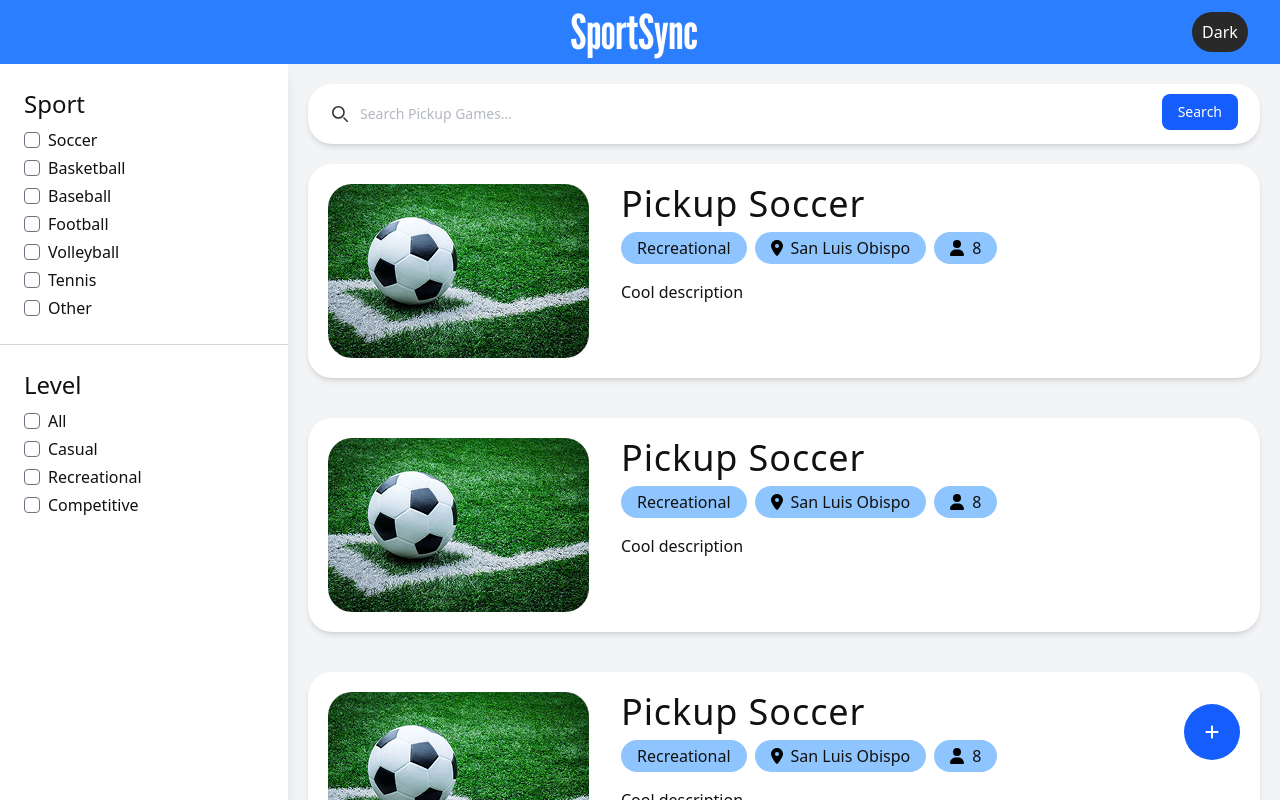
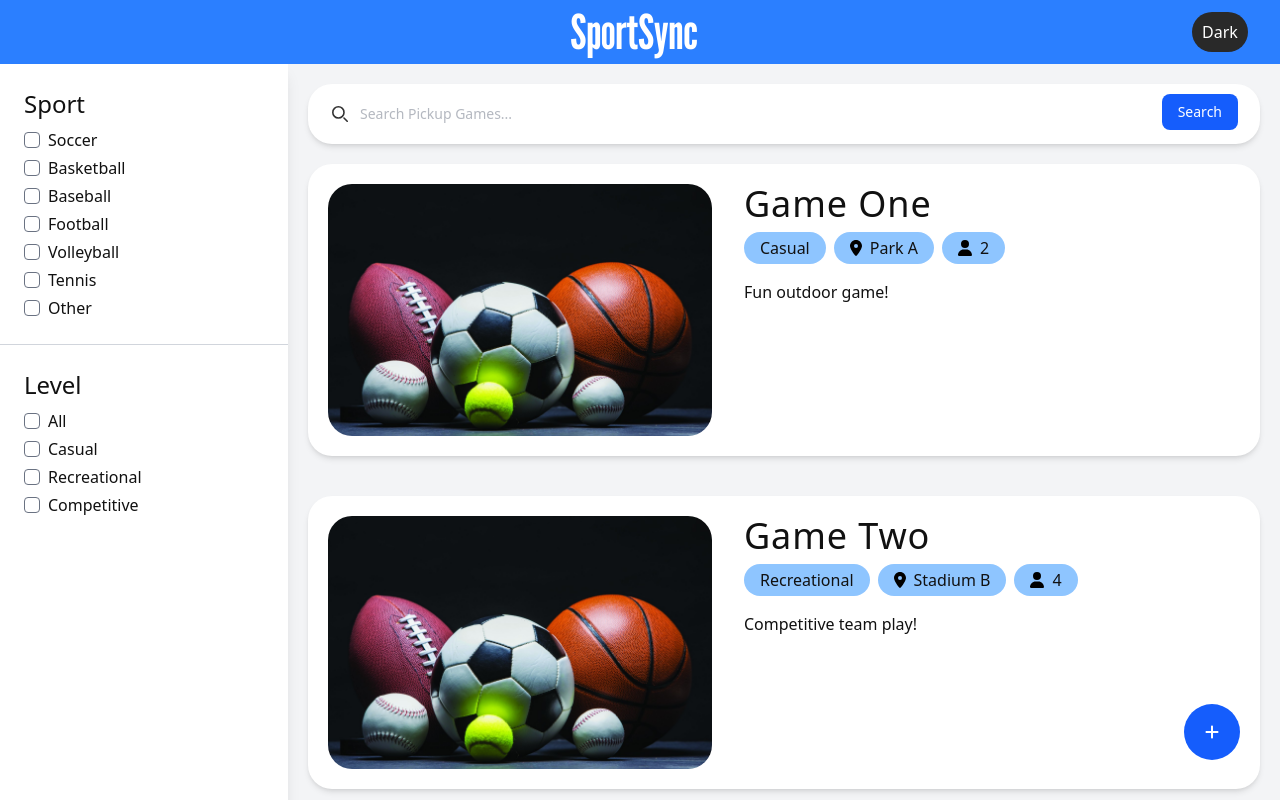
Before and after one commit to KallosP/csc437-asmts-project, a React (Vite) app in the folder packages/project-frontend/: page /search in a window 1280 px wide. Built offline with nearby package versions, Linux system fonts and the light colour scheme.

Commit message:
modified code to support mock user flow (no saved data

```diff
--- a/packages/project-frontend/src/App.jsx
+++ b/packages/project-frontend/src/App.jsx
@@ -7,6 +7,7 @@ import GamePage from './pages/GamePage'
 import { useState } from 'react'
 import { BrowserRouter as Router, Route, Routes } from 'react-router-dom'
 
+// TODO: make login page
 function App() {
 	const [openLeftSidebar, setOpenLeftSidebar] = useState(false)
 	const [darkMode, setDarkMode] = useState(false)
--- a/packages/project-frontend/src/components/GameCard.jsx
+++ b/packages/project-frontend/src/components/GameCard.jsx
@@ -10,7 +10,7 @@ export default function GameCard(props) {
 
 	const handleClick = () => {
 		console.log('Game clicked')
-		navigate('/view-game', { state: tags })
+		navigate('/view-game', { state: {tags, ...props}  })
 	}
 
 	const tags = [
@@ -26,9 +26,9 @@ export default function GameCard(props) {
 			<div className="lg:flex gap-8">
 				<div className="md:shrink-0">
 					<img
-						className="w-full lg:rounded-3xl object-cover "
+						className="w-sm lg:rounded-3xl object-cover "
 						src={props.img}
-						alt="Soccer ball on field"
+						alt="sport ball"
 					/>
 				</div>
 				<div className="lg:p-0 p-8 overflow-hidden">
--- a/packages/project-frontend/src/pages/AddGamePage.jsx
+++ b/packages/project-frontend/src/pages/AddGamePage.jsx
@@ -1,21 +1,37 @@
 import { useState } from 'react'
 import { useNavigate } from 'react-router-dom'
+import SoccerBall from '../assets/soccer-ball.png'
+import BasketballBall from '../assets/basketball-ball.jpg'
+import GenericSport from '../assets/generic-sport.jpg'
 
+// TODO: add all sports/images
 export default function AddGamePage() {
 	const [title, setTitle] = useState('')
 	const [location, setLocation] = useState('')
 	const [description, setDescription] = useState('')
 	const [sport, setSport] = useState('')
 	const [level, setLevel] = useState('Casual')
+	const [img, setImg] = useState(GenericSport)
 
 	const navigate = useNavigate()
 
 	const handleSubmit = (e) => {
 		e.preventDefault()
-		const gameData = { title, location, description, sport, level }
+		// FIXME: change how/where players is created/added to gameData
+		const players = ['John Doe', 'Jane Doe']
+		const gameData = { title, location, description, sport, level, img, players }
 		console.log('Game Added:', gameData)
 		// TODO: send gameData to backend
-        navigate('/search')
+        navigate('/search', { state: gameData })
+	}
+
+	const handleSportSelection = (selectedSport) => {
+		setSport(selectedSport)
+		if (selectedSport === 'soccer') setImg(SoccerBall)
+		else if (selectedSport === 'basketball') setImg(BasketballBall)
+		else if (selectedSport === 'tennis') setImg(BasketballBall)
+		else if (selectedSport === 'volleyball') setImg(BasketballBall)
+		else setImg(GenericSport)
 	}
 
 	return (
@@ -73,7 +89,7 @@ export default function AddGamePage() {
 					<label className="block text-gray-700 dark:text-gray-200 mb-1">Sport</label>
 					<select
 						value={sport}
-						onChange={(e) => setSport(e.target.value)}
+						onChange={(e) => handleSportSelection(e.target.value)}
 						className="w-full bg-gray-200 px-3 placeholder:text-hint-text py-2 border-2 border-input-border rounded-lg focus:outline-none focus:ring-2 focus:ring-input-border-ring dark:focus:ring-dark-input-border-ring dark:border-dark-input-border "
 						required>
 						<option value="" disabled>
--- a/packages/project-frontend/src/pages/GamePage.jsx
+++ b/packages/project-frontend/src/pages/GamePage.jsx
@@ -1,26 +1,27 @@
-import SoccerBall from '../assets/soccer-ball.png'
+import GenericSport from '../assets/generic-sport.jpg'
 import { useLocation } from 'react-router-dom'
 import Tag from '../components/Tag'
 import CommentSection from '../components/CommentSection'
 
-export default function GamePage(props) {
+export default function GamePage() {
 	const location = useLocation()
-	const tags = location.state || []
+	const {tags, ...props} = location.state || []
+	console.log("TEST",props)
 	return (
 		<div className="flex self-center justify-center items-center w-full py-4 lg:px-16">
 			<div className="flex flex-4 flex-col self-center justify-center items-center w-full p-4">
 				{/* Top Section - Game Info */}
 				<div className="flex flex-col rounded-lg overflow-hidden w-full h-full bg-elevated-background dark:bg-dark-elevated-background">
-					<img src={props.img || SoccerBall} className="w-full h-[14em] object-cover" />
+					<img src={props.img || GenericSport} className="w-full h-[14em] object-cover" />
 					{/* Game Info */}
 					<div className="flex flex-col p-4">
 						{/* Header */}
 						<div className="flex flex-col items-start lg:flex-row justify-between lg:items-center">
 							{/* Title */}
-							<h1 className="text-4xl mb-2 lg:mb-0 font-semibold text-normal-text dark:text-dark-normal-text">{props.title || 'No Title'}</h1>
+							<h1 className="text-4xl mb-2 lg:mb-0 font-semibold text-normal-text dark:text-dark-normal-text">{props.name || 'No Title'}</h1>
 							<div className="flex flex-wrap gap-2">
 								{tags.map((tag, index) => (
-									<Tag index={index} title={tag.title} icon={tag.icon} />
+									<Tag key={index} title={tag.title} icon={tag.icon} />
 								))}
 							</div>
 						</div>
@@ -36,14 +37,14 @@ export default function GamePage(props) {
 							</div>
 							{/* Attendees */}
 							<div className="flex-1 lg:text-center lg:border-l border-divider dark:border-dark-divider">
-								<h2 className="text-3xl text-normal-text dark:text-dark-normal-text">Attendees</h2>
+								<h2 className="text-3xl text-normal-text dark:text-dark-normal-text">Players</h2>
 								<hr className="w-full mt-2 border-divider dark:border-dark-divider"></hr>
 								<ul>
-									{props.attendees === undefined ? (
-										<li className="mt-2 text-normal-text dark:text-dark-normal-text">No attendees</li>
+									{!props.players.length ? (
+										<li className="mt-2 text-normal-text dark:text-dark-normal-text">No players</li>
 									) : (
-										props.attendees.map((attendee, index) => (
-											<li key={index} className="mt-2 text-normal-text dark:text-dark-normal-text text-wrap break-words">{attendee}</li>
+										props.players.map((player, index) => (
+											<li key={index} className="mt-2 text-normal-text dark:text-dark-normal-text text-wrap break-words">{player}</li>
 										))
 									)}
 								</ul>
--- a/packages/project-frontend/src/pages/SearchPage.jsx
+++ b/packages/project-frontend/src/pages/SearchPage.jsx
@@ -1,42 +1,93 @@
-import React from 'react'
+import React, { useEffect } from 'react'
 import GameCard from '../components/GameCard'
-import SoccerBall from '../assets/soccer-ball.png'
 import SearchBar from '../components/SearchBar'
 import LeftSidebar from '../components/LeftSidebar'
 import { FontAwesomeIcon } from '@fortawesome/react-fontawesome'
 import { faPlus } from '@fortawesome/free-solid-svg-icons'
-import { useNavigate } from 'react-router-dom'
+import { useNavigate, useLocation } from 'react-router-dom'
+import GenericSport from '../assets/generic-sport.jpg'
 
-export default function SearchPage({openLeftSidebar}) {
+// TODO: figure out player count
+export default function SearchPage({ openLeftSidebar }) {
 	const navigate = useNavigate()
+	const location = useLocation()
+
+	const [games, setGames] = React.useState([
+		{
+			id: 1,
+			img: GenericSport,
+			title: 'Game One',
+			level: 'Casual',
+			location: 'Park A',
+			description: 'Fun outdoor game!',
+			players: ['John Doe', 'Jane Doe']
+		},
+		{
+			id: 2,
+			img: GenericSport,
+			title: 'Game Two',
+			level: 'Recreational',
+			location: 'Stadium B',
+			description: 'Competitive team play!',
+			players: ['Bill', 'Bob', 'Charlie', 'Dean']
+		}
+	])
+	const [loading, setLoading] = React.useState(true) // Loading state
+	const gameData = location.state;
+
+	// TEMPORARY: Simulating fetching games from a backend
+	useEffect(() => {
+		const fetchGames = async () => {
+			setLoading(true)
+			await new Promise((resolve) => setTimeout(resolve, 1000))
+			setLoading(false)
+		}
+
+		fetchGames()
+	}, [games])
+
+	// TEMPORARY
+	useEffect(() => {
+		if (gameData) {
+			setGames([...games, gameData])
+		}
+	}, [gameData, navigate, location.pathname])
+
 	return (
 		<>
 			<div className="flex relative flex-1 bg-background dark:bg-dark-background">
-				<LeftSidebar openLeftSidebar={openLeftSidebar}/>
+				<LeftSidebar openLeftSidebar={openLeftSidebar} />
 				<div className="flex flex-1 flex-col px-5 justify-center">
 					<div className="mt-5">
 						<SearchBar />
 					</div>
 					{/* Game List */}
-					<ul className="flex flex-col w-full gap-10 mb-10 items-center mt-5">
-						{Array(5)
-							.fill(0)
-							.map((_, i) => (
+					{loading ? (
+						<div className="flex justify-center items-center h-40">
+							<div className="animate-spin rounded-full h-10 w-10 border-t-4 border-button-background dark:border-dark-button-background"></div>
+						</div>
+					) : (
+						<ul className="flex flex-col w-full gap-10 mb-10 items-center mt-5">
+							{games.map((game, i) => (
 								<GameCard
 									key={i}
-									img={SoccerBall}
-									name={'Pickup Soccer'}
-									skillTag={'Recreational'}
-									locationTag={'San Luis Obispo'}
-									playersTag={'8'}
-									description={'Cool description'}
+									img={game.img}
+									name={game.title}
+									skillTag={game.level}
+									locationTag={game.location}
+									players={game.players}
+									playersTag={game.players.length}
+									description={game.description}
 								/>
 							))}
-					</ul>
+						</ul>
+					)}
 				</div>
 				{/* Add Game */}
-				<button onClick={() => navigate('/add-game')} className="fixed cursor-pointer transition-all duration-300 lg:bottom-10 lg:right-10 bottom-5 right-5 bg-button-background hover:bg-button-hover focus:bg-button-focus dark:bg-dark-button-background dark:hover:bg-dark-button-hover dark:focus:bg-dark-button-focus text-button-text font-bold rounded-full py-4 px-4 rounded">
-					<FontAwesomeIcon icon={faPlus} className="w-6"/>
+				<button
+					onClick={() => navigate('/add-game')}
+					className="fixed cursor-pointer transition-all duration-300 lg:bottom-10 lg:right-10 bottom-5 right-5 bg-button-background hover:bg-button-hover focus:bg-button-focus dark:bg-dark-button-background dark:hover:bg-dark-button-hover dark:focus:bg-dark-button-focus text-button-text font-bold rounded-full py-4 px-4 rounded">
+					<FontAwesomeIcon icon={faPlus} className="w-6" />
 				</button>
 			</div>
 		</>
```
Also changed, not shown: packages/project-frontend/src/assets/basketball-ball.jpg (added), packages/project-frontend/src/assets/generic-sport.jpg (added).
